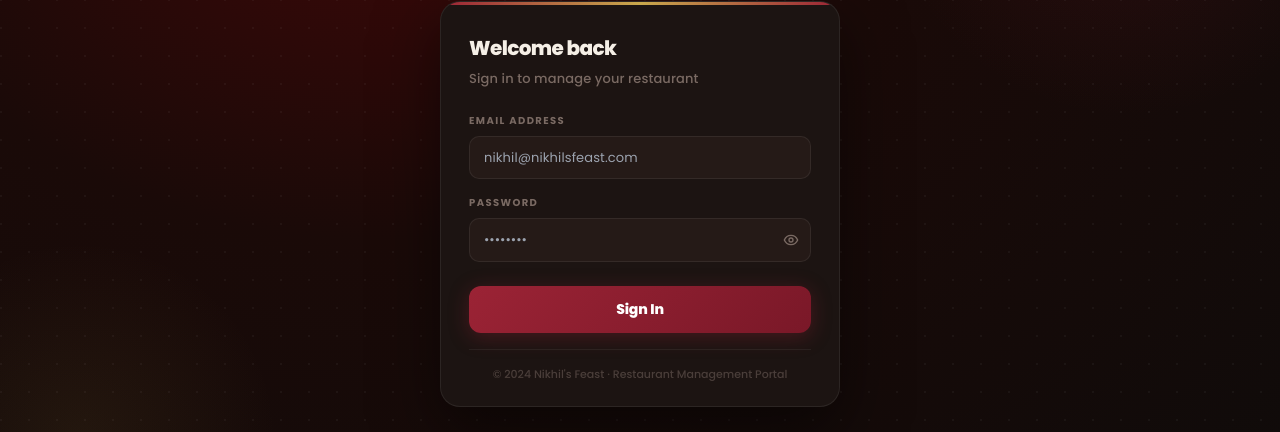
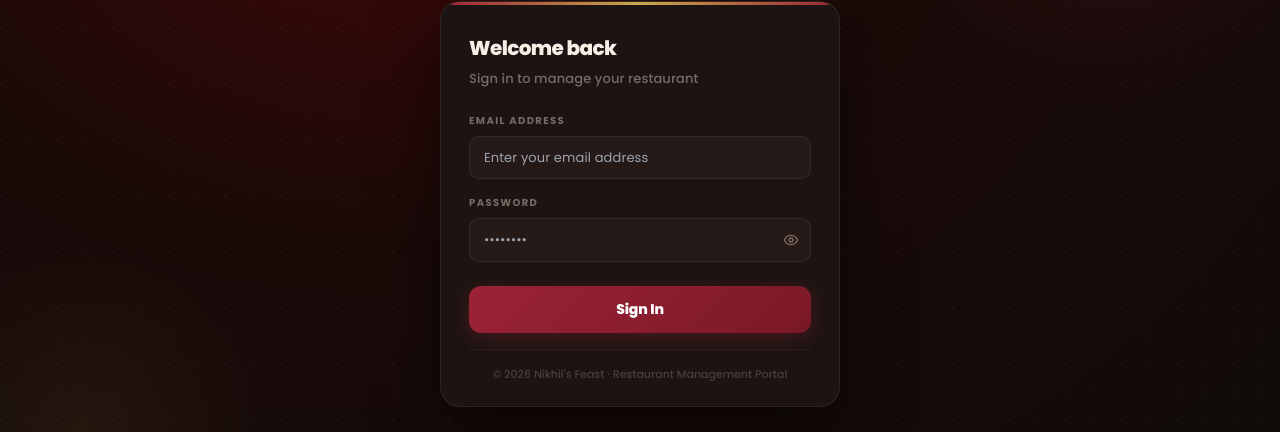
Before and after one commit to chakrireddyhps/nikhils-feast-portal, a Next.js app: page /login in a window 1280 px wide. Shown: the part 281-713 px from the top of the page. Built offline with nearby package versions, Linux system fonts and the light colour scheme.

Commit message:
fix: update login placeholder text and copyright year to 2026

```diff
--- a/src/app/login/page.tsx
+++ b/src/app/login/page.tsx
@@ -78,7 +78,7 @@ export default function LoginPage() {
                 </label>
                 <input
                   type="email" value={email} onChange={e => setEmail(e.target.value)}
-                  placeholder="nikhil@nikhilsfeast.com" required
+                  placeholder="Enter your email address" required
                   style={{ width: '100%', padding: '11px 14px', background: T.surfaceEl, border: `1px solid ${T.border}`, borderRadius: 10, fontSize: 13, color: T.textPrimary, outline: 'none', boxSizing: 'border-box', fontFamily: 'inherit', letterSpacing: '0.01em' }}
                   onFocus={e => (e.target as HTMLInputElement).style.borderColor = '#9B2335'}
                   onBlur={e => (e.target as HTMLInputElement).style.borderColor = 'rgba(255,255,255,0.08)'}
@@ -119,7 +119,7 @@ export default function LoginPage() {
 
             <div style={{ textAlign: 'center', paddingTop: 16, borderTop: '1px solid rgba(255,255,255,0.06)' }}>
               <p style={{ fontSize: 11, color: T.textSubtle, fontWeight: 500 }}>
-                © 2024 Nikhil&apos;s Feast · Restaurant Management Portal
+                © 2026 Nikhil&apos;s Feast · Restaurant Management Portal
               </p>
             </div>
           </div>
```
